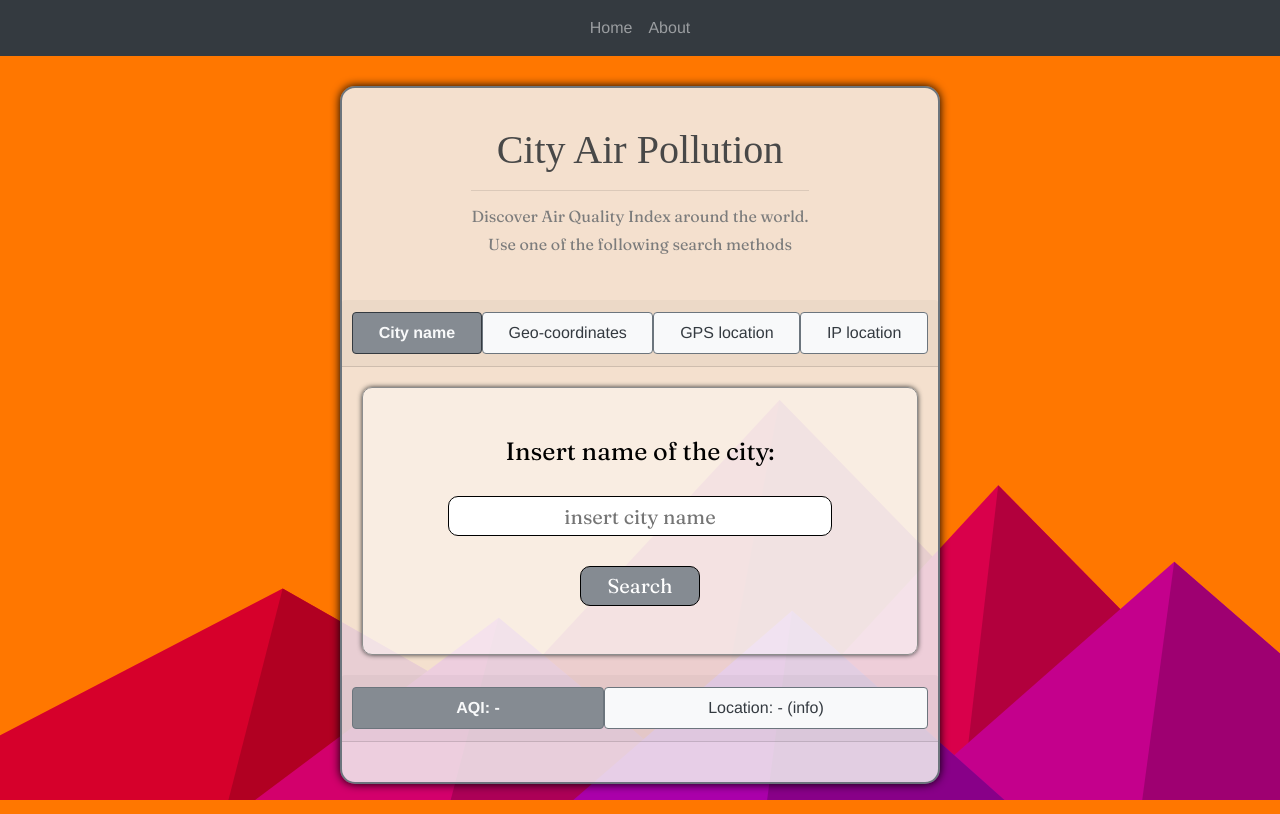
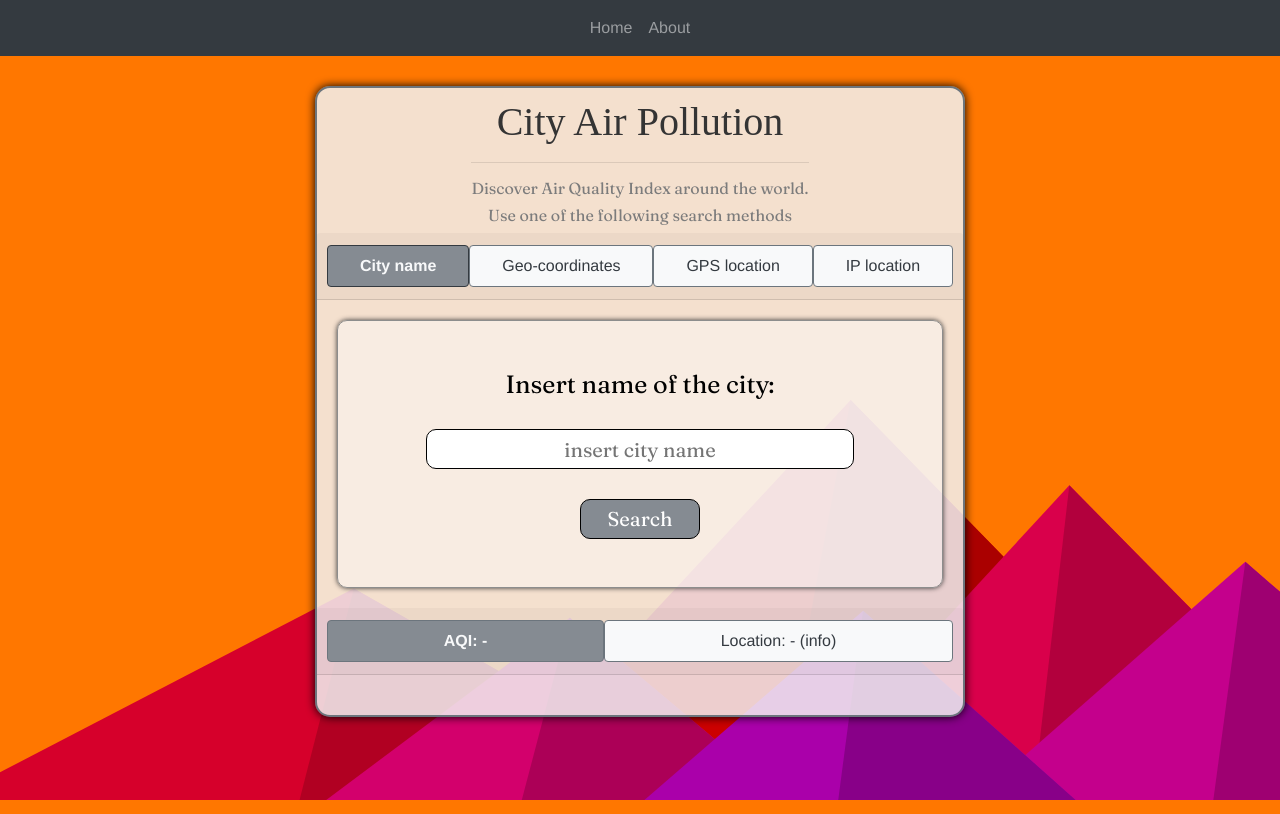
Before and after one commit to PietroTambu/City-Pollution-Tambu, a Vue app: page / in a window 1280 px wide. Built offline with nearby package versions, Linux system fonts and the light colour scheme; no server answers; a web font is replaced by a local one.

Commit message:
01-04-2021 16:02

```diff
--- a/src/components/ComponentPollution.vue
+++ b/src/components/ComponentPollution.vue
@@ -1,9 +1,10 @@
 <template>
+  <div style="margin: auto">
+    <b-overlay :show="showMain" rounded="sm" variant="secondary" opacity="0.85" blur="2px" style="width: fit-content; margin: auto">
       <div class="div-main">
-    <b-overlay :show="showMain" rounded="sm" variant="secondary" opacity="0.85" blur="2px">
         <b-overlay :show="showInput" rounded="sm" variant="secondary" opacity="0.85" blur="2px">
           <div class="title">
-          <h1 class="PottaOne gray-2">City Air Pollution</h1>
+            <h1 class="PottaOne gray-1">City Air Pollution</h1>
             <hr>
             <h6 class="Fraunces gray-3">Discover Air Quality Index around the world.</h6>
             <h6 class="Fraunces gray-3">Use one of the following search methods</h6>
@@ -98,6 +99,7 @@
               </b-card>
             </b-tab>
           </b-tabs>
+        </div>
       </div>
     </b-overlay>
   </div>
@@ -269,6 +271,7 @@ input {
   margin-top: 15px;
   margin-bottom: 15px;
 }
+
 button {
   border: 1px solid #000;
   background-color: $gray;
@@ -293,6 +296,9 @@ button:hover {
 .Fraunces {
   font-family: Fraunces;
 }
+.gray-1 {
+  color: #343434;
+}
 .gray-2 {
   color: #484848;
 }
@@ -301,15 +307,15 @@ button:hover {
 }
 .title {
   width: fit-content;
-  margin: 2vw auto;
-  padding: 1vw;
+  margin: auto;
+  margin-top: 10px;
+  padding-left: 5px;
+  padding-right: 5px;
 }
 .div-main {
-  width: 65vw;
-  max-width: 600px;
-  margin: auto;
-  margin-top: 30px;
-  margin-bottom: 30px;
+  max-width: 650px;
+  width: 85vw;
+  margin: 30px auto;
   border: 2px solid black;
   border-radius: 15px;
   box-shadow: 0 0 10px #000;
--- a/src/views/About.vue
+++ b/src/views/About.vue
@@ -1,5 +1,5 @@
 <template>
-  <div class="about">
+  <div>
     <b-overlay :show="showMain" rounded="sm" variant="secondary" opacity="0.85" blur="2px" style="width: fit-content; margin: auto">
       <div class="div-main">
         <h2>City Pollution Tambu</h2>
@@ -81,6 +81,7 @@ h3 {
 }
 h2 {
   font-family: PottaOne;
+  color: #343434;
 }
 p,a,b {
   font-family: "Fraunces";
--- a/src/views/Home.vue
+++ b/src/views/Home.vue
@@ -1,6 +1,6 @@
 <template>
   <div class="home">
-    <ComponentPollution class="input"/>
+    <ComponentPollution />
   </div>
 </template>
 
@@ -15,8 +15,9 @@ export default {
 </script>
 
 <style lang="scss" scoped>
+
 .input {
-  margin-top: 30px;
-  width: 100%;
+  margin: auto;
+  width: fit-content;
 }
 </style>
```
Lines whose indentation alone changed are shown as unchanged.
